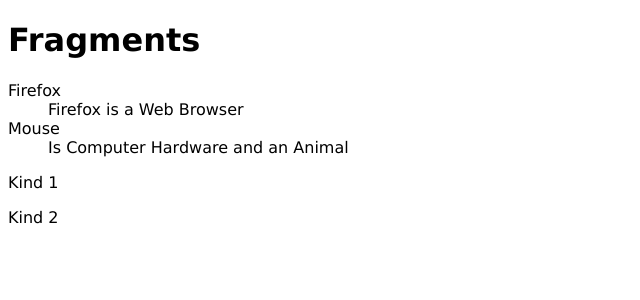
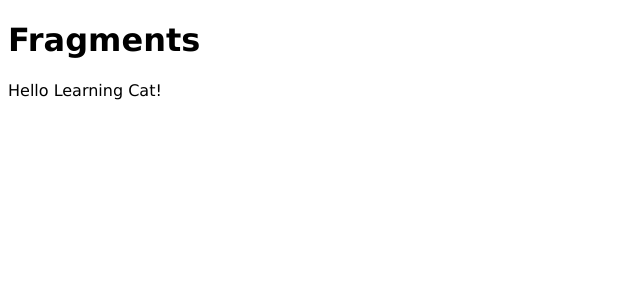
Before and after one commit to LinkedInLearning/react-esst-3161772, a React (Create React App) app: page / in a window 1280 px wide. Shown: the top 300 px of the page, without its empty margins (0-640 px from the left). Built offline with nearby package versions, Linux system fonts and the light colour scheme.

Commit message:
rollback

```diff
--- a/src/components/App.jsx
+++ b/src/components/App.jsx
@@ -1,41 +1,11 @@
 import React from "react";
 
-export function OtherComponent(props) {
-  return props.children;
-}
-
 export function App() {
-  const terms = [
-    {
-      term: "Firefox",
-      description: "Firefox is a Web Browser",
-    },
-    {
-      term: "Mouse",
-      description:
-        "Is Computer Hardware and an Animal",
-    },
-  ];
-
   return (
     <>
       <h1>Fragments</h1>
 
-      <dl>
-        {terms.map((termObj) => {
-          return (
-            <React.Fragment key={termObj.term}>
-              <dt>{termObj.term}</dt>
-              <dd>{termObj.description}</dd>
-            </React.Fragment>
-          );
-        })}
-      </dl>
-
-      <OtherComponent>
-        <p>Kind 1</p>
-        <p>Kind 2</p>
-      </OtherComponent>
+      <p>Hello Learning Cat!</p>
     </>
   );
 }
```
